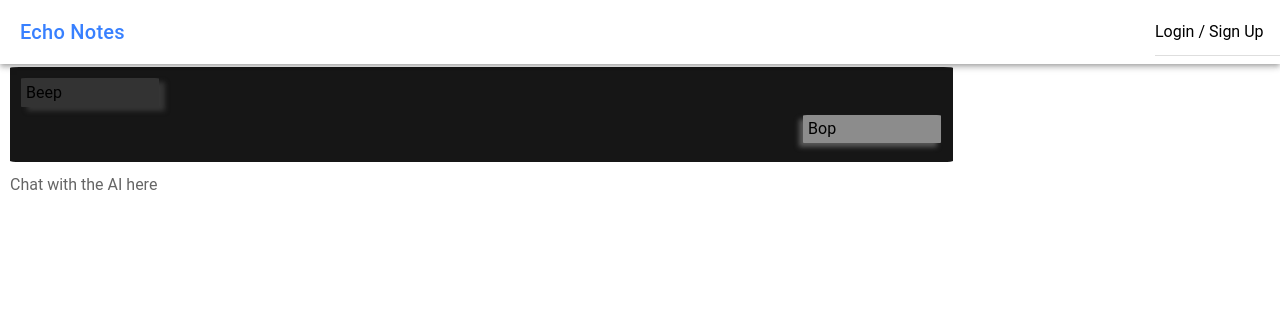
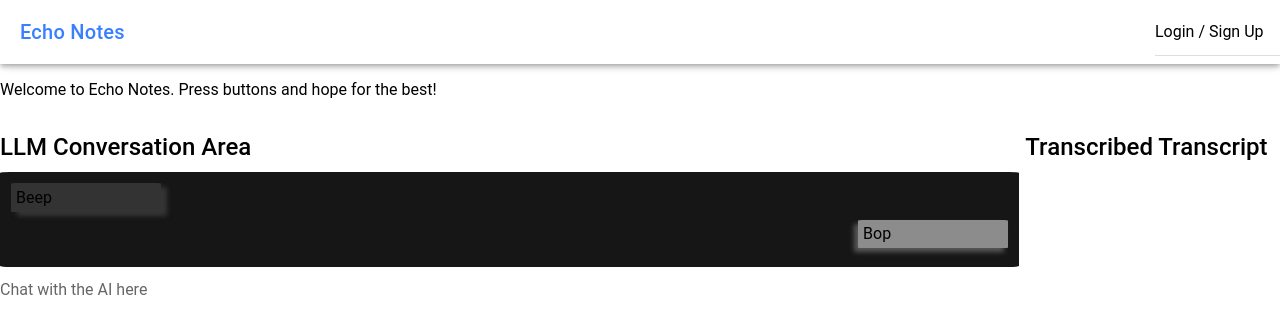
Before and after one commit to IsaiahSama/EchoNotes, a React (Vite) app in the folder Frontend/EchoNotes/: page /home/transcribed in a window 1280 px wide. Shown: the top 334 px of the page. Built offline with nearby package versions, Linux system fonts and the light colour scheme.

Commit message:
Cleaned up structure and styling.

```diff
--- a/Frontend/EchoNotes/src/App.tsx
+++ b/Frontend/EchoNotes/src/App.tsx
@@ -31,7 +31,6 @@ setupIonicReact();
 const App: React.FC = () => (
   <IonApp>
     <IonReactRouter>
-      <HeaderContainer />
       <IonRouterOutlet>
         <TranscriptProvider>
           <Route exact path="/home" component={AudioContainer} />
--- a/Frontend/EchoNotes/src/components/AudioContainer.tsx
+++ b/Frontend/EchoNotes/src/components/AudioContainer.tsx
@@ -6,6 +6,7 @@ import {cloudUpload} from 'ionicons/icons'
 import "./AudioContainer.css"
 import '@ionic/react/css/core.css';
 import { FilePicker } from "@capawesome/capacitor-file-picker";
+import HeaderContainer from "./HeaderContainer";
 
 interface ContainerProps { }
 
@@ -81,11 +82,13 @@ const AudioContainer: React.FC<ContainerProps> = () => {
         finally{
             setTimeout(()=> {
                 setUploaded(state)
-            }, 2000)
+            }, 1000)
         }
     }
 
     return (
+        <>
+            <HeaderContainer />
             <IonGrid >
                 <div className="audioContainer" id="container">
                 <IonRow>
@@ -122,6 +125,7 @@ const AudioContainer: React.FC<ContainerProps> = () => {
                 </IonRow>
             </div>
             </IonGrid>
+        </>
     )
 }
 
--- a/Frontend/EchoNotes/src/components/HeaderContainer.tsx
+++ b/Frontend/EchoNotes/src/components/HeaderContainer.tsx
@@ -18,9 +18,7 @@ const HeaderContainer: React.FC<HeaderProps> = ( ) => {
         </IonList>
         </IonToolbar>
         </IonHeader>
-        <IonContent className='ion-padding'>
-            <p>Welcome to Echo Notes. Press buttons and hope for the best!</p>
-        </IonContent>
+        <p>Welcome to Echo Notes. Press buttons and hope for the best!</p>
         </>
 
     )
--- a/Frontend/EchoNotes/src/components/TranscriptContainer.css
+++ b/Frontend/EchoNotes/src/components/TranscriptContainer.css
@@ -1,38 +1,16 @@
-#container {
-  text-align: center;
-  position: absolute;
-  left: 0;
-  right: 0;
-  top: 50%;
-  transform: translateY(-50%);
-}
-
-#container strong {
-  font-size: 20px;
-  line-height: 26px;
-}
-
-#container p {
-  font-size: 16px;
-  line-height: 22px;
-  color: #8c8c8c;
-  margin: 0;
-}
-
-#container a {
-  text-decoration: none;
-}
-
-.audioContainer__info{
-  border: 2px solid grey;
-  width: fit-content;
-  margin:auto;
-  padding: 2em;
-  margin-bottom: 0.2em;
+.transcriptContainer{
+  display: flex;
+  justify-content: space-between;
 }
 
 .transcriptContainer__left{
   height: 100%;
+  flex: 4;
+  margin-right: 0.4em;
+}
+
+.transcriptContainer__right{
+  flex: 1;
 }
 
 .transcriptContainer__chat_area{
@@ -61,3 +39,9 @@
   background-color: #333;
   box-shadow: 6px 4px 5px #363636;
 }
+
+@media only screen and (max-width: 600px) {
+  .transcriptContainer{
+    flex-direction: column;
+  }
+}
--- a/Frontend/EchoNotes/src/components/TranscriptContainer.tsx
+++ b/Frontend/EchoNotes/src/components/TranscriptContainer.tsx
@@ -3,6 +3,7 @@ import "./TranscriptContainer.css"
 import '@ionic/react/css/core.css';
 import { IonInput, IonContent, IonGrid, IonRow, IonCol } from "@ionic/react";
 import { TranscriptContext } from "../TranscriptContext";
+import HeaderContainer from "./HeaderContainer";
 
 interface ContainerProps { }
 
@@ -16,10 +17,9 @@ const TranscriptContainer: React.FC<ContainerProps> = () => {
     const {transcript, setTranscript} = transcriptContext
 
     return (
+        <>
+        <HeaderContainer />
         <div className="transcriptContainer">
-            <IonGrid>
-                <IonRow>
-                    <IonCol>
             <div className="transcriptContainer__left">
                     <h2>LLM Conversation Area</h2>
                     <div id="chatArea" className="transcriptContainer__chat_area">
@@ -28,18 +28,14 @@ const TranscriptContainer: React.FC<ContainerProps> = () => {
                     </div>
                     <IonInput placeholder="Chat with the AI here"></IonInput>
             </div>
-                    </IonCol>
-                    <IonCol size="3">
             <div className="transcriptContainer__right">
                 <h2>Transcribed Transcript</h2>
                 <div className="transcriptContainer__transcriptArea" id="transcriptArea">
                     {transcript}
                 </div>
             </div>
-                    </IonCol>
-                </IonRow>
-            </IonGrid>
         </div>
+        </>
     )
 }
 
```
Lines whose indentation alone changed are shown as unchanged.
